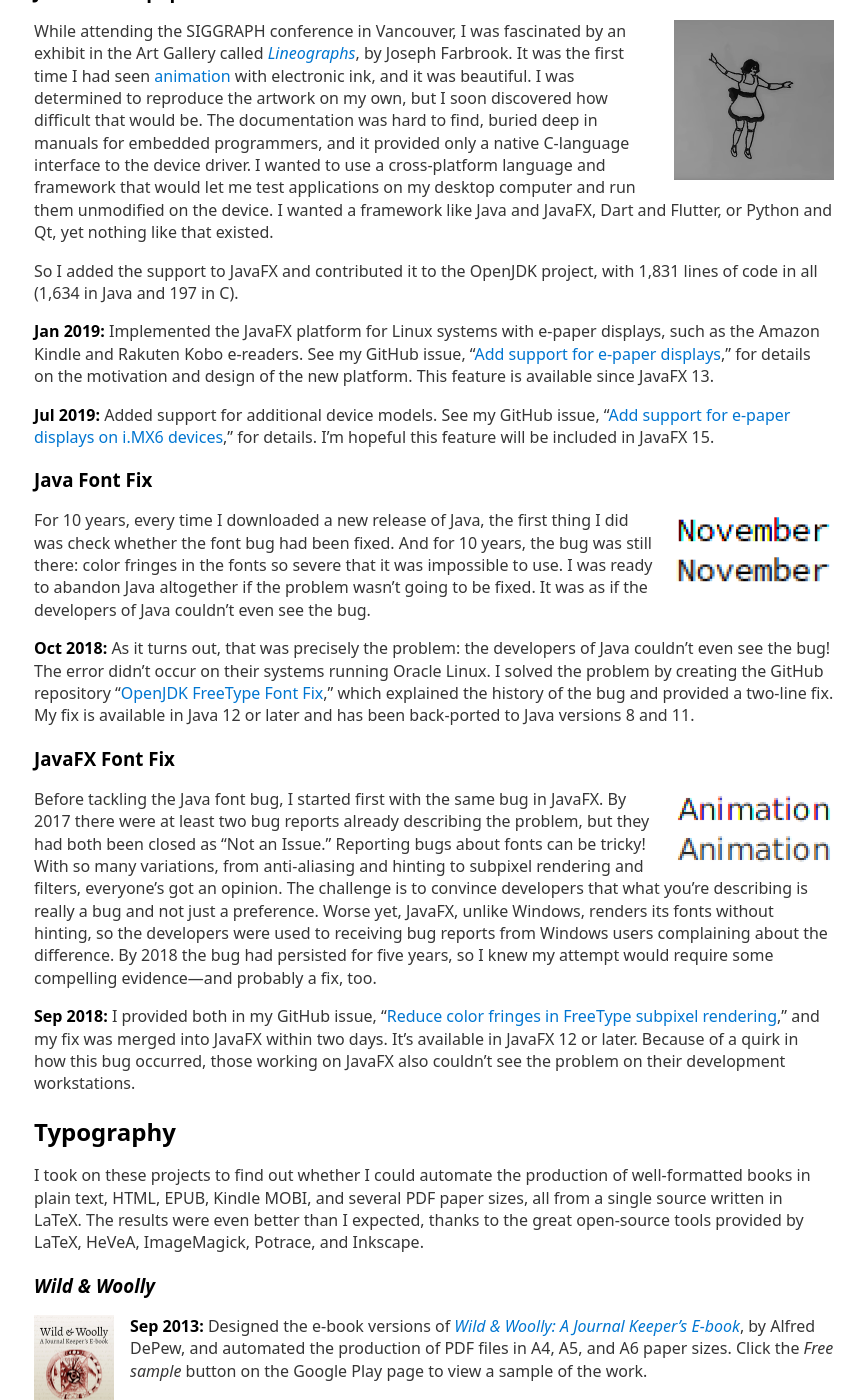
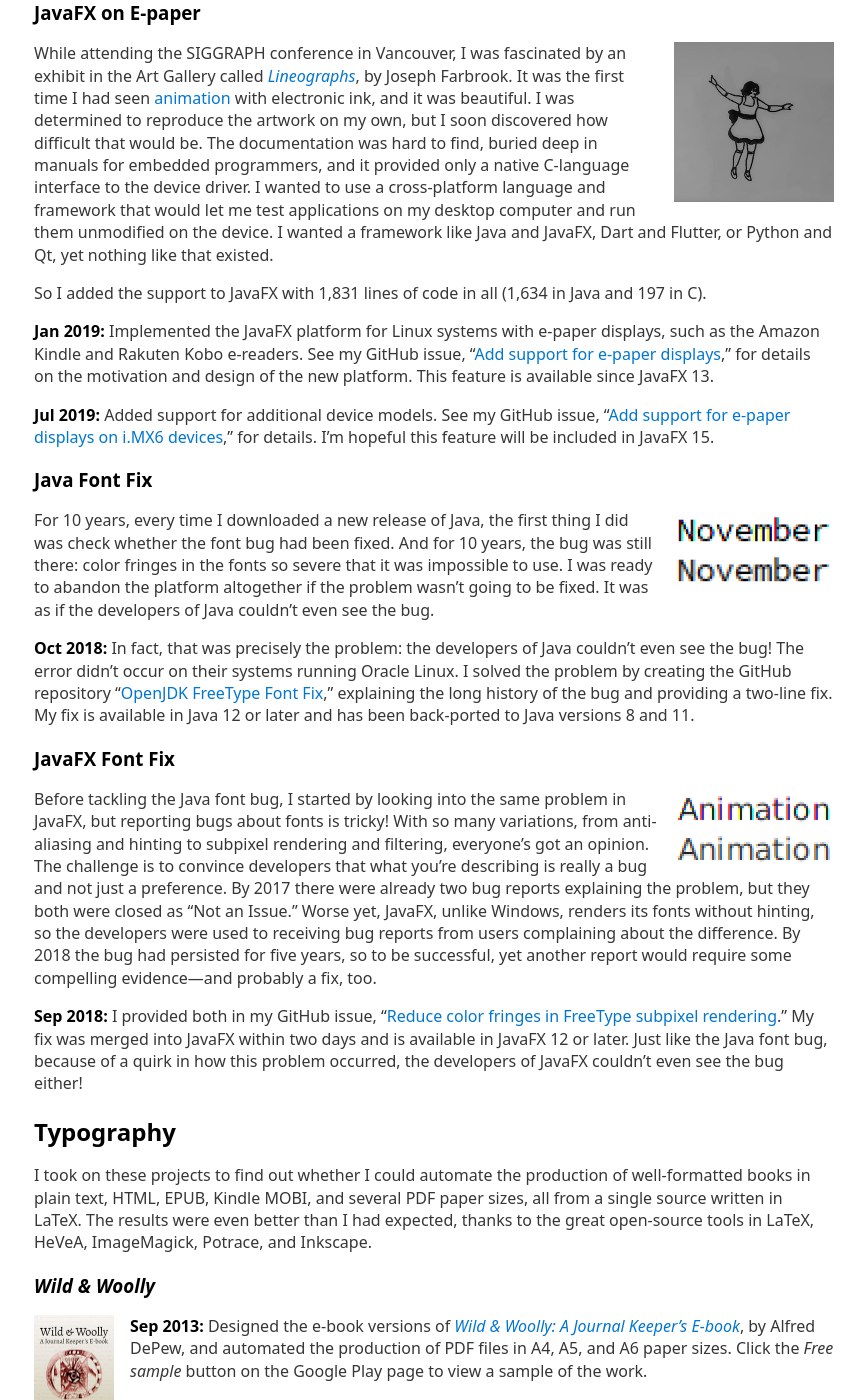
Before and after one commit to jgneff/www-status6, a Jekyll site: the page built from docs/index.md, in a window 1280 px wide and 1400 px high, scrolled down 402 px. Shown: the whole window, without its empty margins (206-1071 px from the left). Built offline with Jekyll 4.4.1, drawn with Linux system fonts in a browser that asks for light colours; some of the changed text lies outside the part shown.

Commit message:
Make copy-editing and proofreading changes

```diff
--- a/docs/_layouts/default.html
+++ b/docs/_layouts/default.html
@@ -16,7 +16,7 @@ code, samp, time, var, kbd {font-family: Consolas, "DejaVu Sans Mono", "Liberati
 footer {padding-top: 0;}
 table {width: auto;}
 /* Adds type selectors */
-header, nav  {text-align: center;}
+header, nav {text-align: center;}
 nav > ul {padding: 0; list-style-type: none;}
 nav > ul > li {display: inline; padding-left: 1em; white-space: nowrap; color: var(--links);}
 nav > ul > li:first-child {padding-left: 0}
--- a/docs/index.md
+++ b/docs/index.md
@@ -8,8 +8,8 @@ I'm John Neffenger, an open-source software developer doing business as **Status
 ## Programming
 
 My open-source contributions are listed below, starting with the most recent.
-My largest contribution was porting the JavaFX framework to devices with e-paper displays.
-Before working on that project, I got started by fixing two font bugs that had been bothering me for years.
+My largest project has been to port JavaFX, the Java application framework, to devices with e-paper displays.
+Before submitting that contribution, I learned how the OpenJDK community works by fixing two font bugs that had bothered me for years.
 
 ### JavaFX on E-paper
 
@@ -21,7 +21,7 @@ The documentation was hard to find, buried deep in manuals for embedded programm
 I wanted to use a cross-platform language and framework that would let me test applications on my desktop computer and run them unmodified on the device.
 I wanted a framework like Java and JavaFX, Dart and Flutter, or Python and Qt, yet nothing like that existed.
 
-So I added the support to JavaFX and contributed it to the OpenJDK project, with 1,831 lines of code in all (1,634 in Java and 197 in C).
+So I added the support to JavaFX with 1,831 lines of code in all (1,634 in Java and 197 in C).
 
 **Jan 2019:**
 Implemented the JavaFX platform for Linux systems with e-paper displays, such as the Amazon Kindle and Rakuten Kobo e-readers.
@@ -38,35 +38,34 @@ I'm hopeful this feature will be included in JavaFX 15.
 [![][jdkfonts]][JDK-8212071]
 For 10 years, every time I downloaded a new release of Java, the first thing I did was check whether the font bug had been fixed.
 And for 10 years, the bug was still there: color fringes in the fonts so severe that it was impossible to use.
-I was ready to abandon Java altogether if the problem wasn't going to be fixed.
+I was ready to abandon the platform altogether if the problem wasn't going to be fixed.
 It was as if the developers of Java couldn't even see the bug.
 
 **Oct 2018:**
-As it turns out, that was precisely the problem: the developers of Java couldn't even see the bug!
+In fact, that was precisely the problem: the developers of Java couldn't even see the bug!
 The error didn't occur on their systems running Oracle Linux.
-I solved the problem by creating the GitHub repository "[OpenJDK FreeType Font Fix][JDK-8212071]," which explained the history of the bug and provided a two-line fix.
+I solved the problem by creating the GitHub repository "[OpenJDK FreeType Font Fix][JDK-8212071]," explaining the long history of the bug and providing a two-line fix.
 My fix is available in Java 12 or later and has been back-ported to Java versions 8 and 11.
 
 ### JavaFX Font Fix
 
 [![][jfxfonts]][JDK-8188810]
-Before tackling the Java font bug, I started first with the same bug in JavaFX.
-By 2017 there were at least two bug reports already describing the problem, but they had both been closed as "Not an Issue."
-Reporting bugs about fonts can be tricky!
-With so many variations, from anti-aliasing and hinting to subpixel rendering and filters, everyone's got an opinion.
+Before tackling the Java font bug, I started by looking into the same problem in JavaFX, but reporting bugs about fonts is tricky!
+With so many variations, from anti-aliasing and hinting to subpixel rendering and filtering, everyone's got an opinion.
 The challenge is to convince developers that what you're describing is really a bug and not just a preference.
-Worse yet, JavaFX, unlike Windows, renders its fonts without hinting, so the developers were used to receiving bug reports from Windows users complaining about the difference.
-By 2018 the bug had persisted for five years, so I knew my attempt would require some compelling evidence---and probably a fix, too.
+By 2017 there were already two bug reports explaining the problem, but they both were closed as "Not an Issue."
+Worse yet, JavaFX, unlike Windows, renders its fonts without hinting, so the developers were used to receiving bug reports from users complaining about the difference.
+By 2018 the bug had persisted for five years, so to be successful, yet another report would require some compelling evidence---and probably a fix, too.
 
 **Sep 2018:**
-I provided both in my GitHub issue, "[Reduce color fringes in FreeType subpixel rendering][JDK-8188810]," and my fix was merged into JavaFX within two days.
-It's available in JavaFX 12 or later.
-Because of a quirk in how this bug occurred, those working on JavaFX also couldn't see the problem on their development workstations.
+I provided both in my GitHub issue, "[Reduce color fringes in FreeType subpixel rendering][JDK-8188810]."
+My fix was merged into JavaFX within two days and is available in JavaFX 12 or later.
+Just like the Java font bug, because of a quirk in how this problem occurred, the developers of JavaFX couldn't even see the bug either!
 
 ## Typography
 
 I took on these projects to find out whether I could automate the production of well-formatted books in plain text, HTML, EPUB, Kindle MOBI, and several PDF paper sizes, all from a single source written in LaTeX.
-The results were even better than I expected, thanks to the great open-source tools provided by LaTeX, HeVeA, ImageMagick, Potrace, and Inkscape.
+The results were even better than I had expected, thanks to the great open-source tools in LaTeX, HeVeA, ImageMagick, Potrace, and Inkscape.
 
 ### *Wild & Woolly*
 
```
Also changed, not shown: docs/about.md (+4 -1 lines), docs/sponsor.md (+3 -3 lines).
